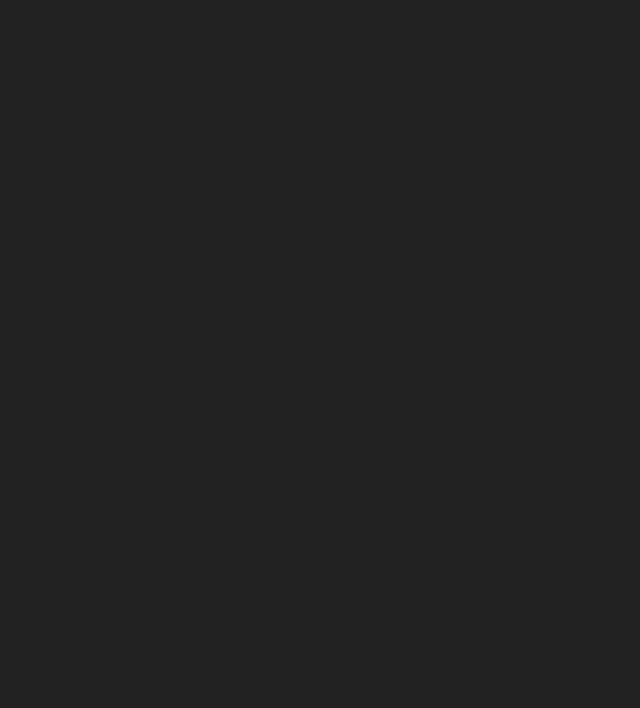
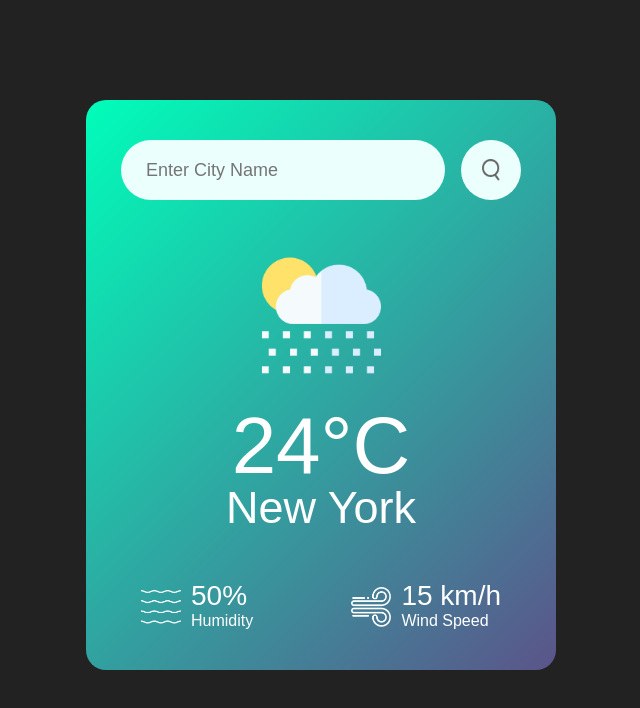
Before and after one commit to SuriyaRamesh/javascript-beginner-projects, a plain HTML site: page weather-app/index.html in a window 1280 px wide. Shown: the whole page, without its empty margins (319-959 px from the left). Drawn offline with Linux system fonts and the light colour scheme.

Commit message:
feat: add card with dummy details

```diff
--- a/weather-app/index.html
+++ b/weather-app/index.html
@@ -6,6 +6,32 @@
         <link rel="stylesheet" href="style.css">
     </head>
     <body>
-
+        <div class="card">
+            <div class="search">
+                <input type="text" placeholder="Enter City Name" spellcheck="false">
+                <button><img src="images/search.png" alt="search"></button>
+            </div>
+            <div class="weather">
+                <img src="images/rain.png" alt="Rain icon" class="weather-icon">
+                <h1 class="temp">24°C</h1>
+                <h2 class="city">New York</h2>
+                <div class="details">
+                    <div class="col">
+                        <img src="images/humidity.png" alt="humidity icon">
+                        <div>
+                            <p class="humidity">50%</p>
+                            <p>Humidity</p>
+                        </div>
+                    </div>
+                    <div class="col">
+                        <img src="images/wind.png" alt="wind icon">
+                        <div>
+                            <p class="wind">15 km/h</p>
+                            <p>Wind Speed</p>
+                        </div>
+                    </div>
+                </div>
+            </div>
+        </div>
     </body>
 </html>
--- a/weather-app/style.css
+++ b/weather-app/style.css
@@ -8,3 +8,88 @@
 body {
     background: #222;
 }
+
+.card {
+    width: 90%;
+    max-width: 470px;
+    background: linear-gradient(135deg, #00feba, #5b548a);
+    color: #fff;
+    margin: 100px auto 0;
+    border-radius: 20px;
+    padding: 40px 35px;
+    text-align: center;
+}
+
+.search {
+    width: 100%;
+    display: flex;
+    align-items: center;
+    justify-content: space-between;
+}
+
+.search input {
+   border: 0;
+   outline: 0;
+   background: #ebfffc;
+   color: #555;
+   padding: 10px 25px;
+   height: 60px;
+   border-radius: 30px;
+   flex: 1;
+   margin-right: 16px;
+   font-size: 18px;
+}
+
+.search button {
+    border: 0;
+    outline: 0;
+    background: #ebfffc;
+    border-radius: 50%;
+    width: 60px;
+    height: 60px;
+    cursor: pointer;
+}
+
+.search button img {
+    width: 18px;
+}
+
+.weather-icon {
+    width: 170px;
+    margin-top: 30px;
+}
+
+.weather h1 {
+    font-size: 80px;
+    font-weight: 500;
+}
+
+.weather h2 {
+    font-size: 45px;
+    font-weight: 400;
+    margin-top: -10px;
+}
+
+.details {
+    display: flex;
+    align-items: center;
+    justify-content: space-between;
+    padding: 0 20px;
+    margin-top: 50px;
+}
+
+.col {
+    display: flex;
+    align-items: center;
+    text-align: left;
+}
+
+.col img {
+    width: 40px;
+    margin-right: 10px;
+}
+
+.humidity, .wind {
+    font-size: 28px;
+    margin-top: -4px;
+}
```
